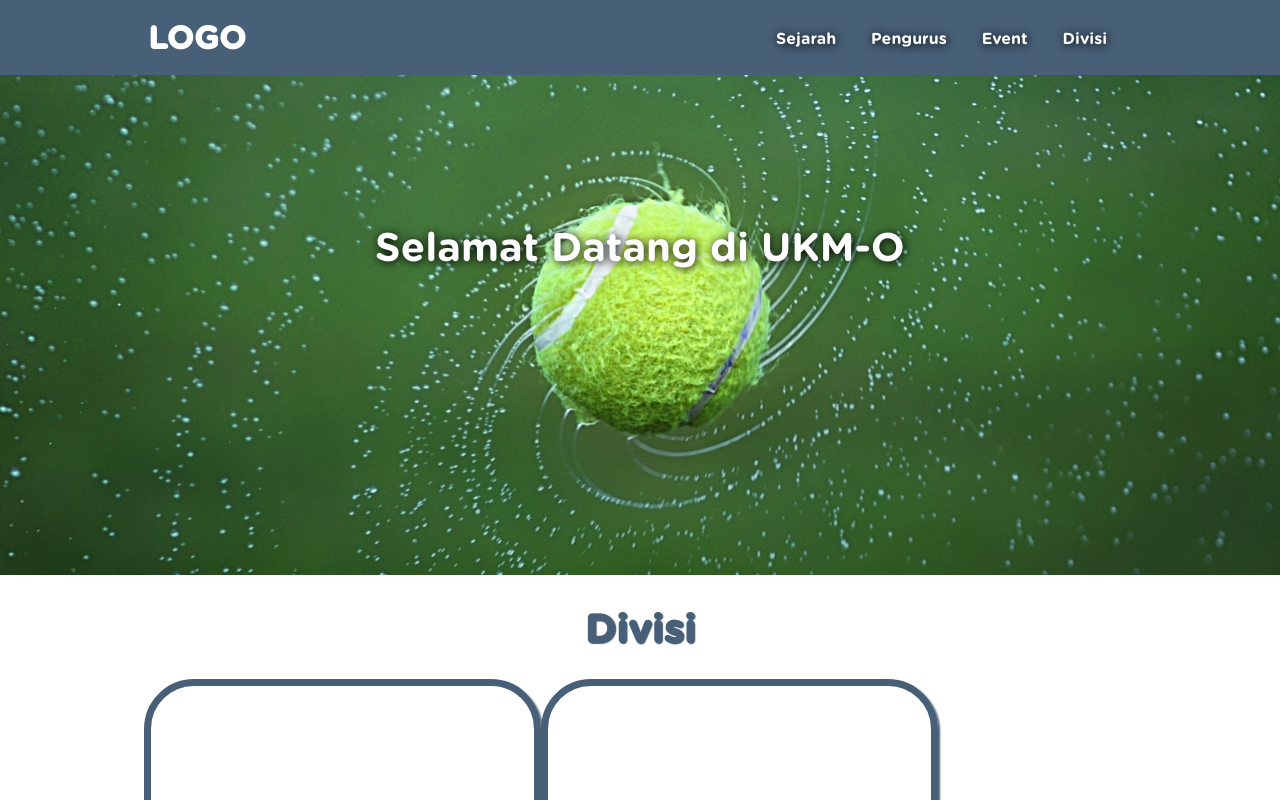
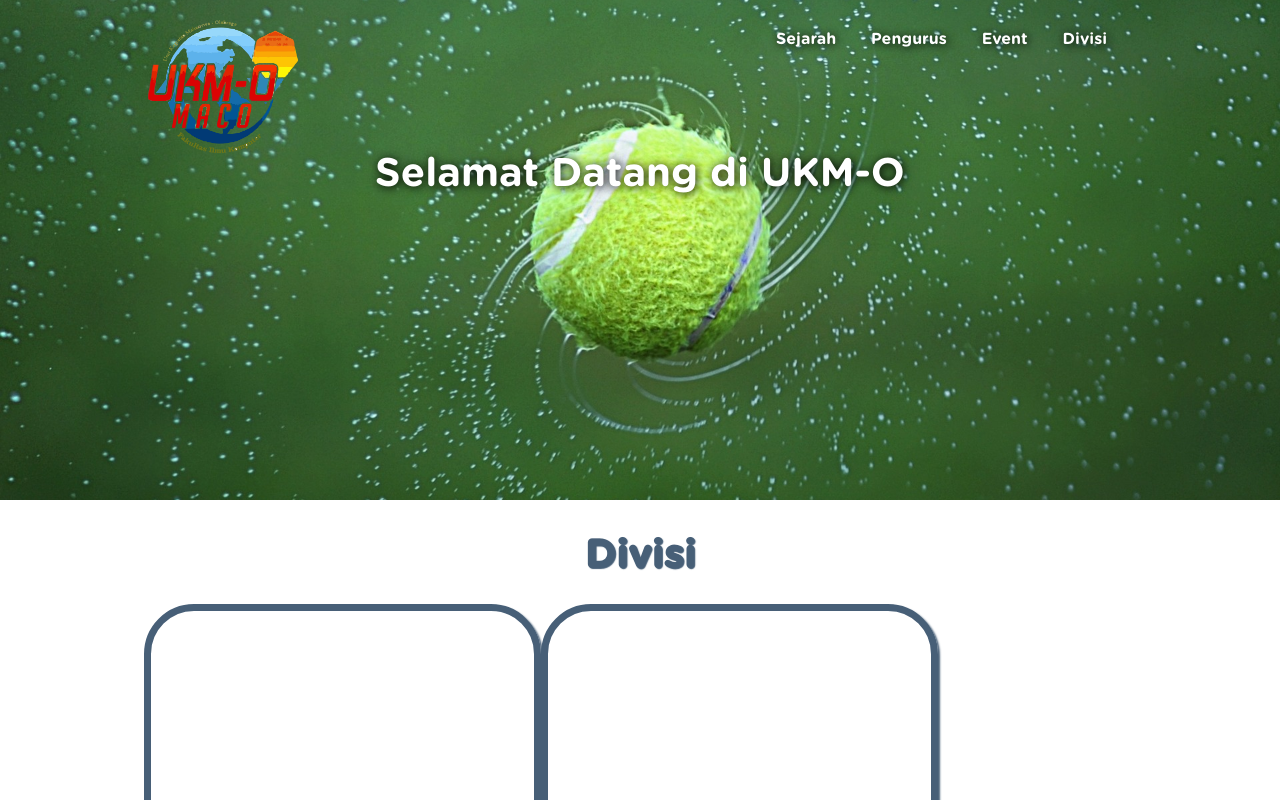
Before and after one commit to liggeee/roti0.github.io, a plain HTML site: page index.html in a window 1280 px wide. Shown: the top 800 px of the page. Drawn offline with Linux system fonts and the light colour scheme; grey boxes are pictures that could not be loaded.

```diff
--- a/index.html
+++ b/index.html
@@ -12,7 +12,7 @@
     <div class="nav navbar">
         <div class="container-fluid">
             <div class="navbar-brand">
-                <h1>LOGO</h1>
+                <a href="index.html"><img src="images/logoukmo.png" alt=""></a>
             </div>
             <div class="navbar-panel right ">
                 <ul class="">
--- a/style.css
+++ b/style.css
@@ -78,8 +78,9 @@
     width: 80%;
     color: #fff;
     position:;
-    background-color: #475F77;
     padding: 0px 10%;
+    position: absolute;
+    z-index: 1;
 }
 
 .card {
@@ -108,8 +109,17 @@
 }
 
 .navbar-brand {
-    float: left;
+    box-sizing: border-box;
+    float:left ;
     margin: 0px;
+    position: absolute;
+    display: inline-block;
+
+}
+
+.navbar-brand img {
+    width: 150px;
+    position: inherit;
 }
 
 .navbar-panel ul {
```
